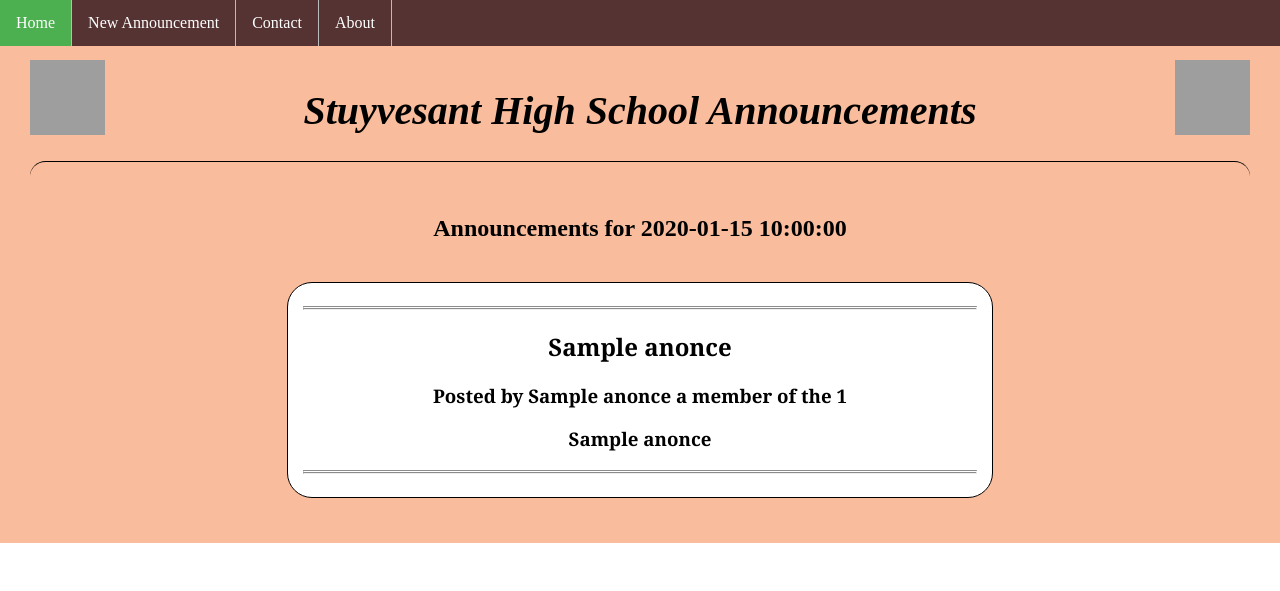
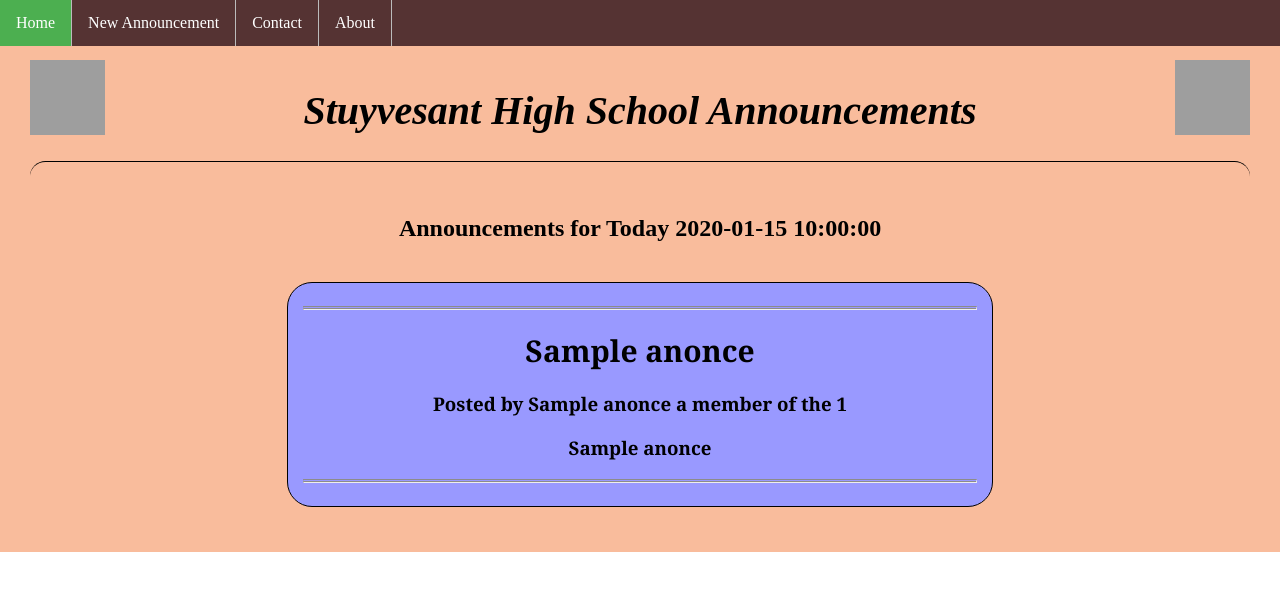
Before and after one commit to hfilosa/boiStory3, a Flask app: template templates/home.html in a window 1280 px wide. Shown: the top 591 px of the page. Run offline with Flask 2, Linux system fonts and the light colour scheme; the template is opened without the code that fills it: most values are stand-ins (such as "Sample title", 1, 10 or a date in 2020); grey boxes are pictures that could not be loaded.

Commit message:
announcement ststyling

```diff
--- a/static/header.css
+++ b/static/header.css
@@ -85,10 +85,14 @@
 div.announce{
     max-width:53%;
     margin:40px auto;
-    background:#fff;
+    background:#9999ff;
     border-radius:25px;
     padding:15px;
     font-family: Georgia, "Times New Roman", Times, serif;
     border-style: solid;
     border-width: 1.8px;
 }
+
+div.announce h1{
+    font-size: 30px;
+}
--- a/templates/home.html
+++ b/templates/home.html
@@ -21,13 +21,13 @@
   </div>
 
   <div style="text-align: center; padding:5px;background-color:#f9bc9c;height:auto;">
-    <h2>Announcements for {{todayDate}}</h2>
+    <h2>Announcements for Today {{todayDate}}</h2>
     {% for a in anonce %}
     <!-- a[3] will give the annoucements title and a[4] will give the short text -->
     <div class="announce">
       <hr class="style2">
       <p>
-        <h2>{{a[3]}}</h2>
+        <h1>{{a[3]}}</h2>
         <h3>Posted by {{a[1]}} a member of the {{a[0]}}</h3>
         <h3>{{a[4]}}</h3>
       </p>
```
